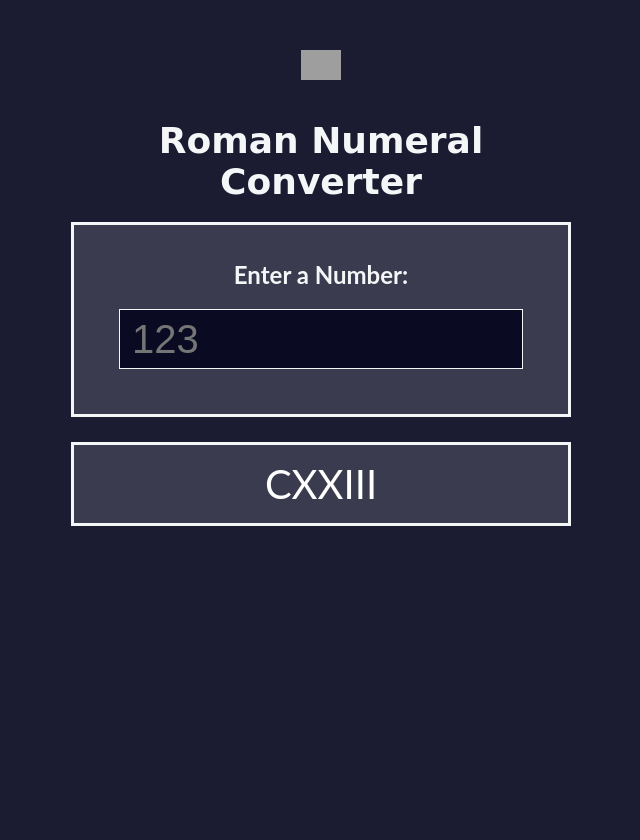
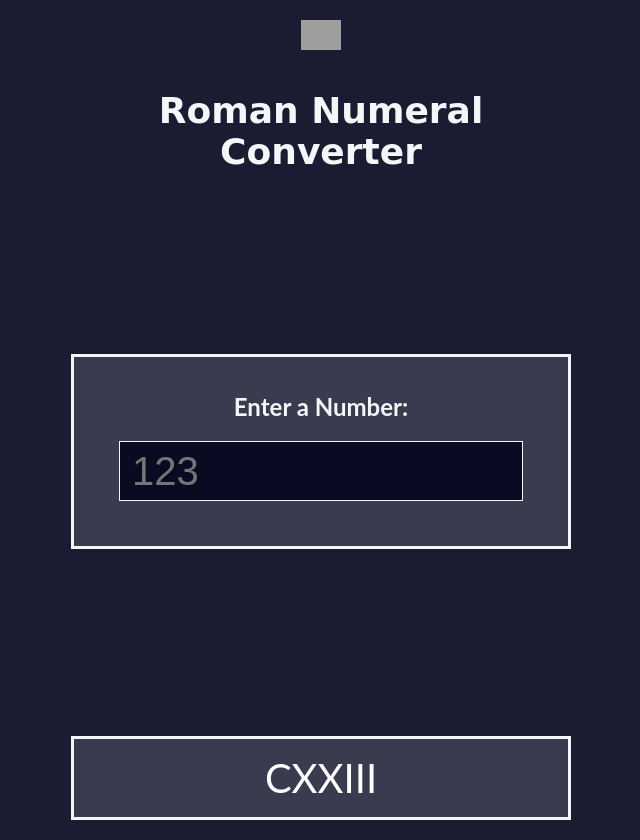
Before and after one commit to Chibuzor-byte/Roman-Numeral-Converter, a plain HTML site: page index.html in a window 1280 px wide. Shown: the whole page, without its empty margins (319-959 px from the left). Before the commit the page ends 800 px from the top, so only its background shows below. Drawn offline with Linux system fonts and the light colour scheme; grey boxes are pictures that could not be loaded; a web font is replaced by a local one.

Commit message:
Update style.css

```diff
--- a/css/style.css
+++ b/css/style.css
@@ -1,3 +1,4 @@
+/* ----------------- RESET & VARIABLES ----------------- */
 *,
 *::before,
 *::after {
@@ -19,15 +20,21 @@
   --danger-background: #ffadad;
 }
 
+/* ----------------- BODY ----------------- */
 body {
+  display: flex;               /* make body a flex container */
+  flex-direction: column;
+  justify-content: center;     /* vertical centering */
+  align-items: center;         /* horizontal centering */
   min-height: 100vh;
-  padding: 50px 20px;
+  padding: 20px;               /* responsive padding */
   font-family: "Lato", Helvetica, Arial, sans-serif;
   font-size: 18px;
   background-color: var(--gray-85);
   color: var(--gray-05);
 }
 
+/* ----------------- HEADINGS ----------------- */
 .freecodecamp-logo {
   height: 30px;
   margin-bottom: 20px;
@@ -40,13 +47,17 @@ h1 {
   font-family: "Castoro Titling", cursive;
 }
 
+/* ----------------- MAIN ----------------- */
 main {
   display: flex;
   flex-direction: column;
   align-items: center;
   justify-content: center;
+  width: 100%;
+  min-height: 100vh;  /* ensures main takes full viewport height */
 }
 
+/* ----------------- FORM ----------------- */
 form {
   color: var(--gray-05);
   margin: auto 25px;
```
